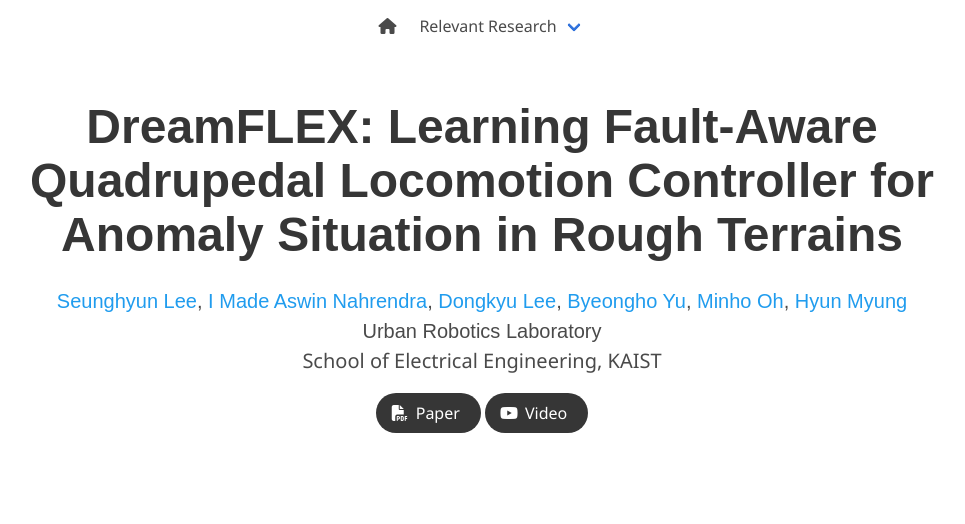
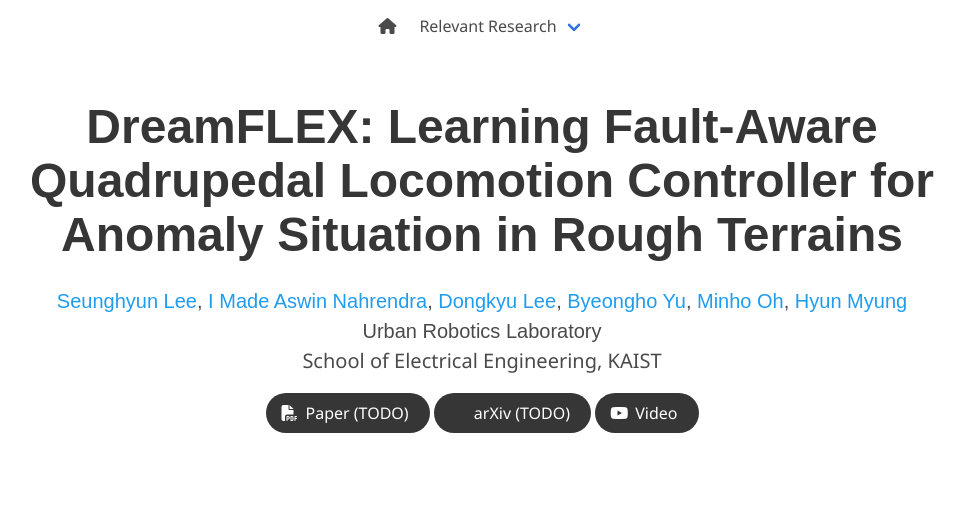
Before and after one commit to dreamflex/dreamflex.github.io, a plain HTML site: page index.html in a window 1280 px wide. Shown: the top 524 px of the page, without its empty margins (158-1123 px from the left). Drawn offline with nearby package versions, Linux system fonts and the light colour scheme; some icons are missing; a web font is replaced by a local one.

Commit message:
240209 update

```diff
--- a/index.html
+++ b/index.html
@@ -124,18 +124,19 @@
                   <span class="icon">
                       <i class="fas fa-file-pdf"></i>
                   </span>
-                  <span>Paper</span>
+                  <span>Paper (TODO)</span>
                 </a>
               </span>
-              <!-- <span class="link-block">
-                <a href="https://arxiv.org/abs/2011.12948"
+              <span class="link-block">
+                <!-- <a href="https://arxiv.org/abs/2011.12948" -->
+                <a href=" "
                    class="external-link button is-normal is-rounded is-dark">
                   <span class="icon">
                       <i class="ai ai-arxiv"></i>
                   </span>
-                  <span>arXiv</span>
+                  <span>arXiv (TODO)</span>
                 </a>
-              </span> -->
+              </span>
               <!-- Video Link. -->
               <span class="link-block">
                 <a href="https://youtu.be/w21ngs6aL08?si=PpZyGLdkfGvzYSMu"
```
